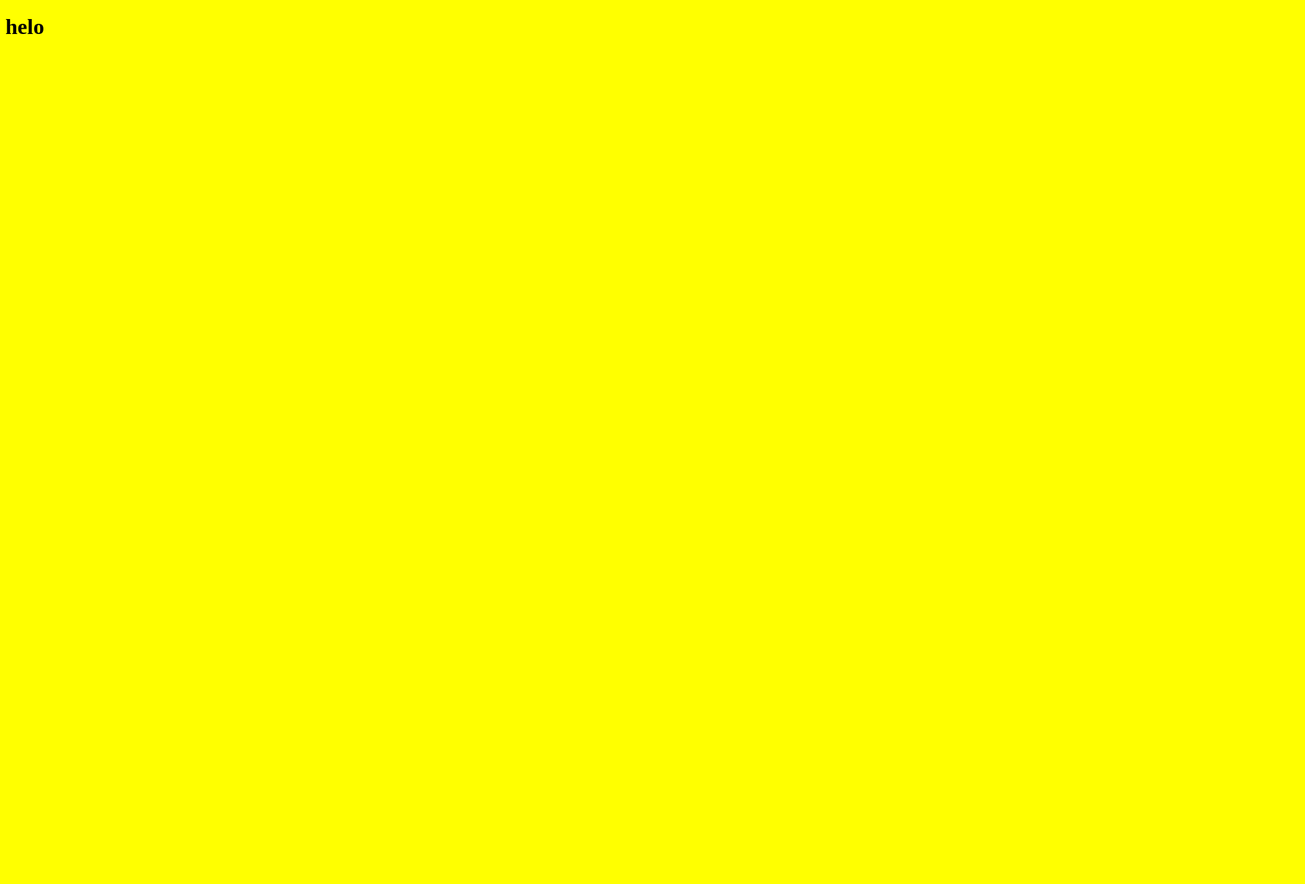
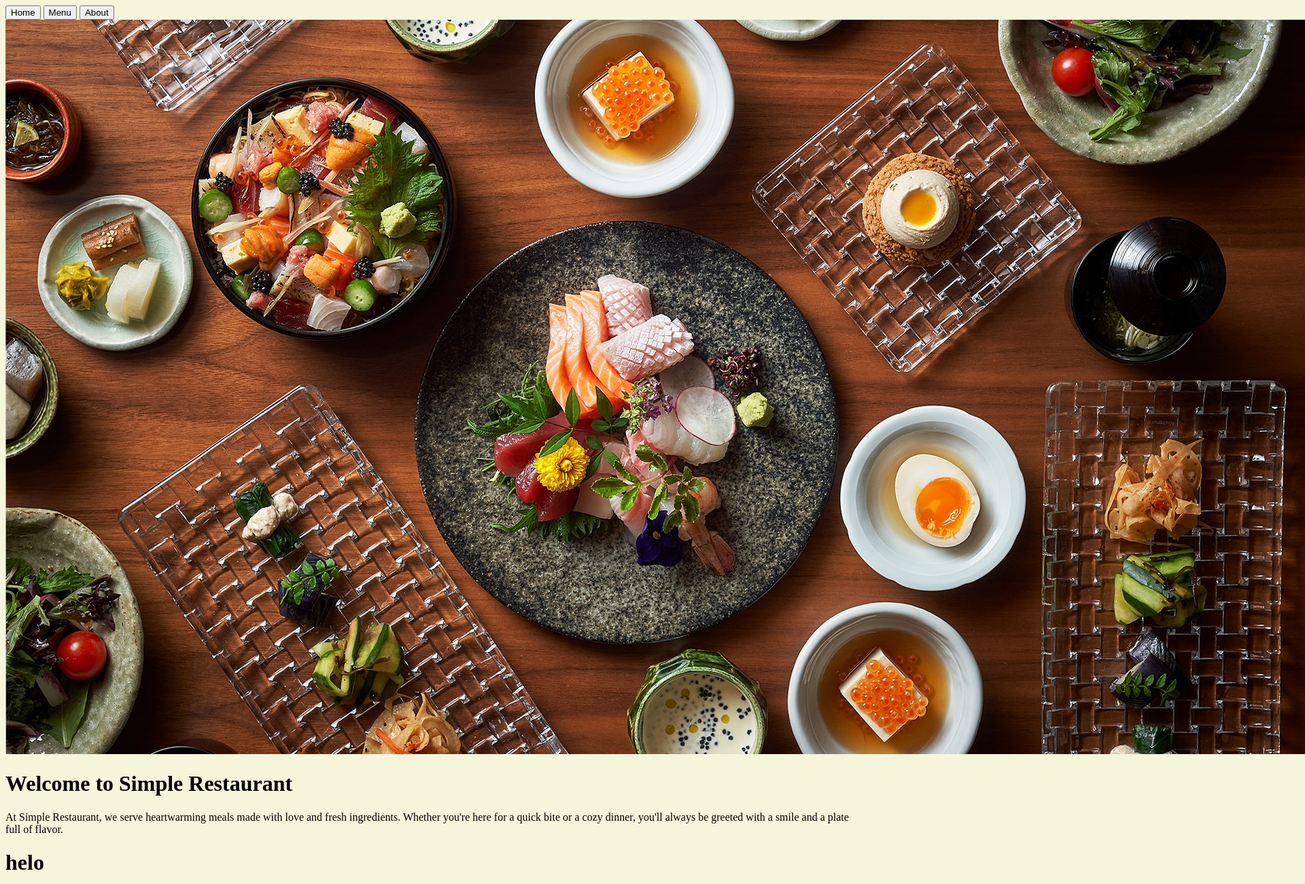
Before and after one commit to fromscode/restaurant-page, a website built with webpack: page src/index.html in a window 1280 px wide. Shown: the whole page at 68% size, 1920 px wide, since content can reach past the window. Before the commit the page ends 800 px from the top, so only its background shows below. Built offline with nearby package versions, Linux system fonts and the light colour scheme.

Commit message:
Create simple Homepage harcode

```diff
--- a/package.json
+++ b/package.json
@@ -19,6 +19,7 @@
   "description": "",
   "devDependencies": {
     "css-loader": "^7.1.2",
+    "html-loader": "^5.1.0",
     "html-webpack-plugin": "^5.6.3",
     "style-loader": "^4.0.0",
     "webpack": "^5.101.0",
--- a/src/index.html
+++ b/src/index.html
@@ -1,11 +1,32 @@
 <!DOCTYPE html>
 <html lang="en">
+
 <head>
     <meta charset="UTF-8">
     <meta name="viewport" content="width=device-width, initial-scale=1.0">
     <title>Document</title>
 </head>
+
 <body>
+    <header>
+        <nav>
+            <button>Home</button>
+            <button>Menu</button>
+            <button>About</button>
+        </nav>
+    </header>
+    <div id="content">
+        <img src="assets/restaurant.jpg" alt="Restaurant Image">
+
+        <h1>Welcome to Simple Restaurant</h1>
+
+        <p>
+            At Simple Restaurant, we serve heartwarming meals made with love and fresh ingredients.
+            Whether you're here for a quick bite or a cozy dinner, you'll always be greeted with a smile and a plate
+            full of flavor.
+        </p>
+    </div>
     <h1>helo</h1>
 </body>
+
 </html>
--- a/src/main.js
+++ b/src/main.js
@@ -1,3 +1,4 @@
 import './styles.css';
+import picture from './assets/restaurant.jpg';
 
 console.log('hrllow');
--- a/src/styles.css
+++ b/src/styles.css
@@ -1,3 +1,3 @@
 body {
-    background-color: yellow;
+    background-color: beige;
 }
--- a/webpack.config.js
+++ b/webpack.config.js
@@ -24,6 +24,14 @@ module.exports = {
                 test: /\.css$/i,
                 use: ["style-loader", "css-loader"],
             },
+            {
+                test: /\.(jpg|jpeg)$/i,
+                type: 'asset/resource',
+            },
+            {
+                test: /\.html$/i,
+                loader: "html-loader",
+            },
         ],
     },
 };
```
Also changed, not shown: src/assets/restaurant.jpg (added), 1 other file.
